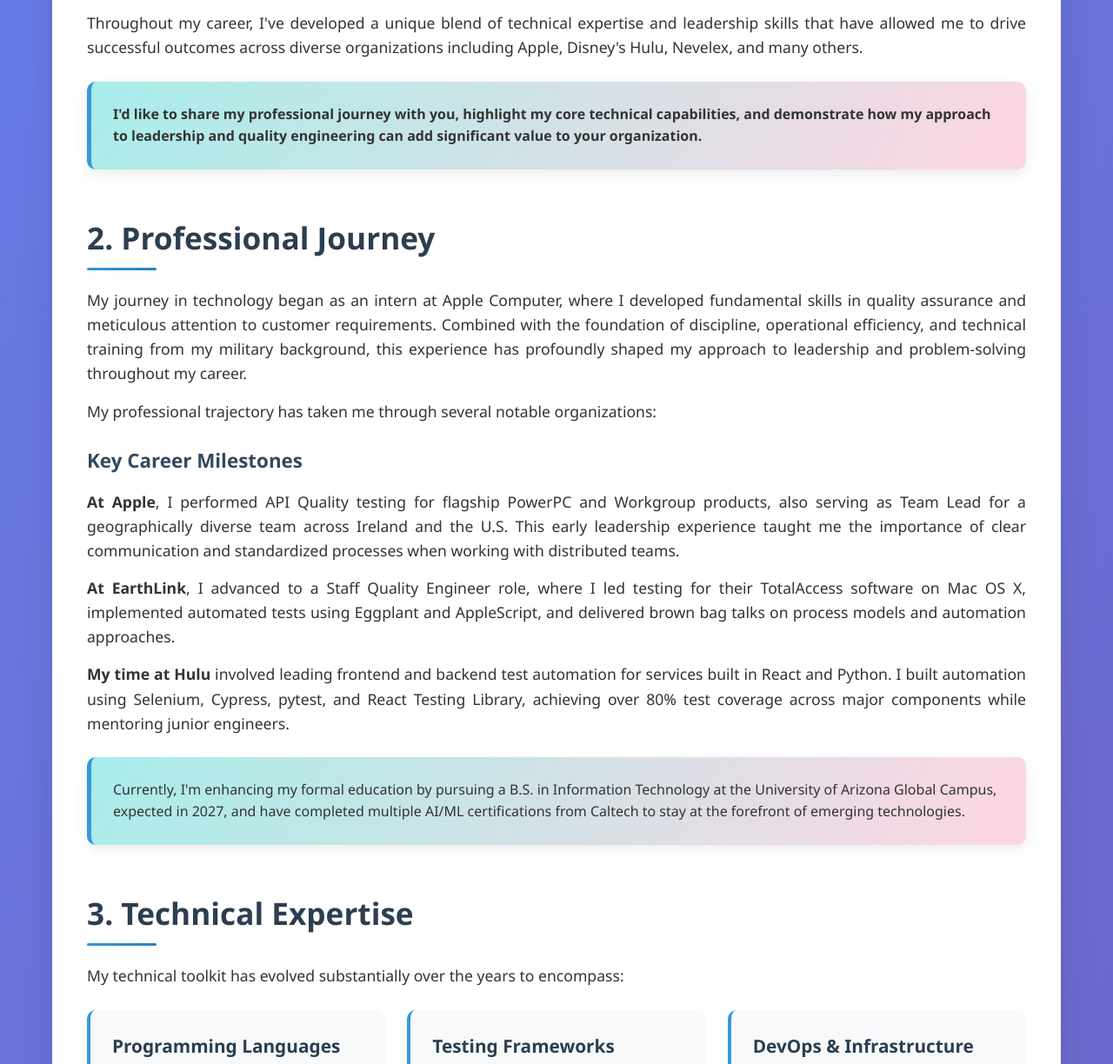
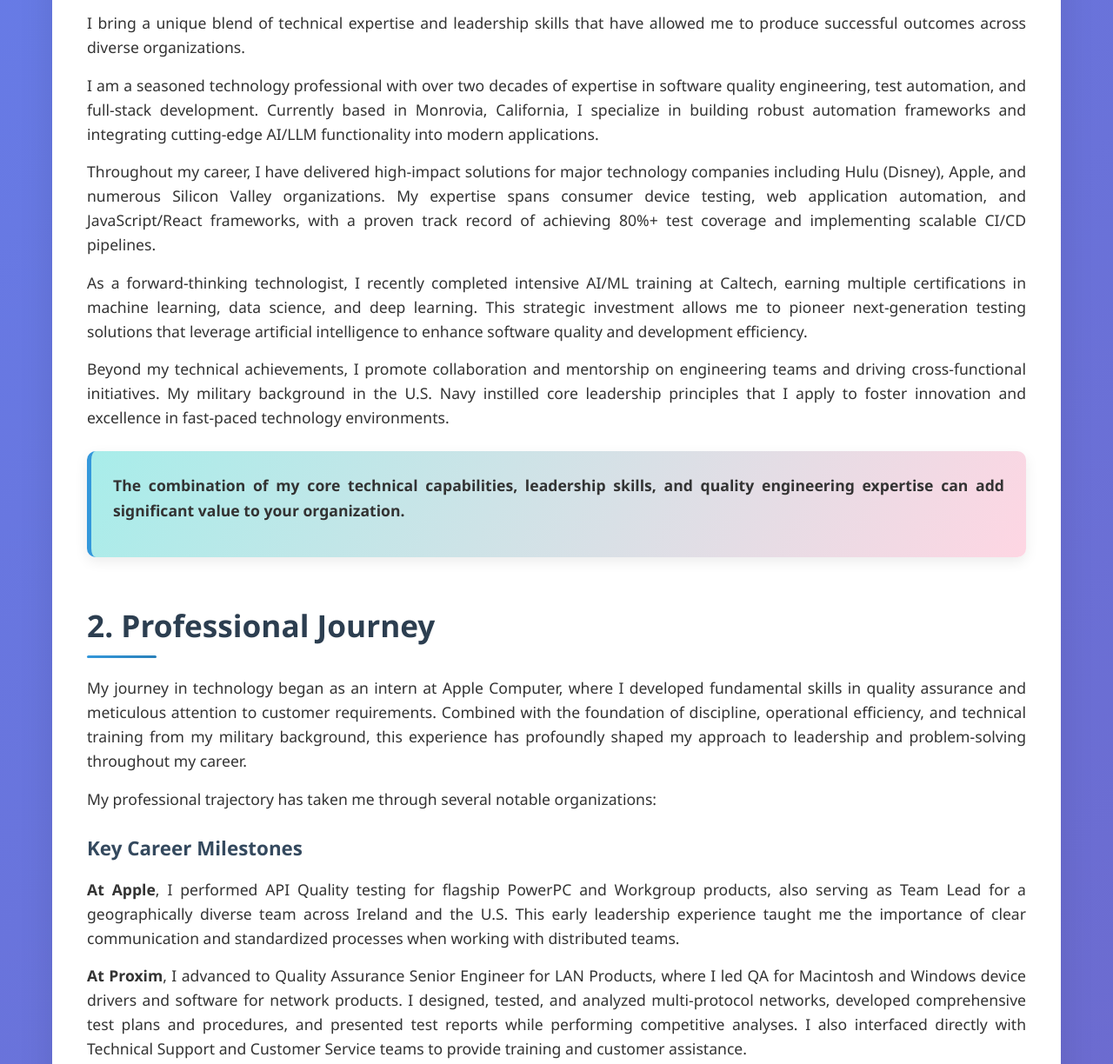
Before and after one commit to Wildcat-Repo/my-career-site, a website: page site/about/presentation.html in a window 1280 px wide. Shown: the part 542-1766 px from the top of the page at 87% size. Drawn offline with Linux system fonts and the light colour scheme.

Commit message:
Update Introduction and Professional Journey

```diff
--- a/site/about/presentation.html
+++ b/site/about/presentation.html
@@ -35,11 +35,13 @@
                 <div class="section">
                     <h2>1. Introduction</h2>
                     <p>Hi. I'm Theron Blount, a Senior SDET and Software Engineer with over 20 years of experience in delivering high-quality software solutions, test automation frameworks, and full-stack applications.</p>
-
-                    <p>Throughout my career, I've developed a unique blend of technical expertise and leadership skills that have allowed me to drive successful outcomes across diverse organizations including Apple, Disney's Hulu, Nevelex, and many others.</p>
-
+                    <p>I bring a unique blend of technical expertise and leadership skills that have allowed me to produce successful outcomes across diverse organizations.</p>
+                    <p>I am a seasoned technology professional with over two decades of expertise in software quality engineering, test automation, and full-stack development. Currently based in Monrovia, California, I specialize in building robust automation frameworks and integrating cutting-edge AI/LLM functionality into modern applications.</p>
+                    <p>Throughout my career, I have delivered high-impact solutions for major technology companies including Hulu (Disney), Apple, and numerous Silicon Valley organizations. My expertise spans consumer device testing, web application automation, and JavaScript/React frameworks, with a proven track record of achieving 80%+ test coverage and implementing scalable CI/CD pipelines.</p>
+                    <p>As a forward-thinking technologist, I recently completed intensive AI/ML training at Caltech, earning multiple certifications in machine learning, data science, and deep learning. This strategic investment allows me to pioneer next-generation testing solutions that leverage artificial intelligence to enhance software quality and development efficiency.</p>
+                    <p>Beyond my technical achievements, I promote collaboration and mentorship on engineering teams and driving cross-functional initiatives. My military background in the U.S. Navy instilled core leadership principles that I apply to foster innovation and excellence in fast-paced technology environments.</p>
                     <div class="highlight">
-                        <strong>I'd like to share my professional journey with you, highlight my core technical capabilities, and demonstrate how my approach to leadership and quality engineering can add significant value to your organization.</strong>
+                        <p><strong>The combination of my core technical capabilities, leadership skills, and quality engineering expertise can add significant value to your organization.</strong></p>
                     </div>
                 </div>
 
@@ -51,13 +53,14 @@
 
                     <h3>Key Career Milestones</h3>
                     <p><strong>At Apple</strong>, I performed API Quality testing for flagship PowerPC and Workgroup products, also serving as Team Lead for a geographically diverse team across Ireland and the U.S. This early leadership experience taught me the importance of clear communication and standardized processes when working with distributed teams.</p>
-
+                    <p><strong>At Proxim</strong>, I advanced to Quality Assurance Senior Engineer for LAN Products, where I led QA for Macintosh and Windows device drivers and software for network products. I designed, tested, and analyzed multi-protocol networks, developed comprehensive test plans and procedures, and presented test reports while performing competitive analyses. I also interfaced directly with Technical Support and Customer Service teams to provide training and customer assistance.</p>
                     <p><strong>At EarthLink</strong>, I advanced to a Staff Quality Engineer role, where I led testing for their TotalAccess software on Mac OS X, implemented automated tests using Eggplant and AppleScript, and delivered brown bag talks on process models and automation approaches.</p>
-
+                    <p><strong>At YP.com (formerly AT&T Interactive)</strong>, I served as a Software Development Engineer/Test, where I developed and executed automated tests for Ruby on Rails web applications. I built custom test frameworks and tools in Ruby, managed code deployments and system monitoring, and collaborated effectively in Agile/Scrum environments while utilizing Jira for comprehensive bug reporting and issue tracking.</p>
+                    <p><strong>At Guidance Software</strong>, I developed cross-platform automation using C++, C#, and EnScript (a proprietary scripting language for EnCase forensic tools). I created and maintained automated test environments that simulated large-scale enterprise networks, and designed comprehensive test cases for diverse systems including Windows, Mac OS, and multiple cloud platforms like AWS S3, Dropbox, SharePoint, and Google Drive.</p>
                     <p><strong>My time at Hulu</strong> involved leading frontend and backend test automation for services built in React and Python. I built automation using Selenium, Cypress, pytest, and React Testing Library, achieving over 80% test coverage across major components while mentoring junior engineers.</p>
 
                     <div class="highlight">
-                        Currently, I'm enhancing my formal education by pursuing a B.S. in Information Technology at the University of Arizona Global Campus, expected in 2027, and have completed multiple AI/ML certifications from Caltech to stay at the forefront of emerging technologies.
+                        <p><strong>Currently pursuing a B.S. in Information Technology at the University of Arizona Global Campus (expected 2027) and having completed multiple AI/ML certifications from Caltech, I continue to evolve at the intersection of traditional software engineering and emerging AI technologies, positioning myself uniquely to drive the future of intelligent testing and automation solutions.</strong></p>
                     </div>
                 </div>
 
```
